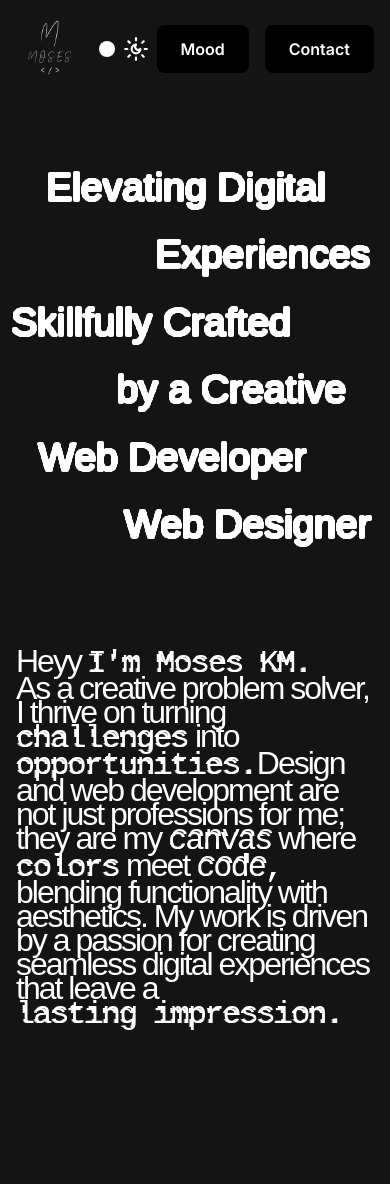
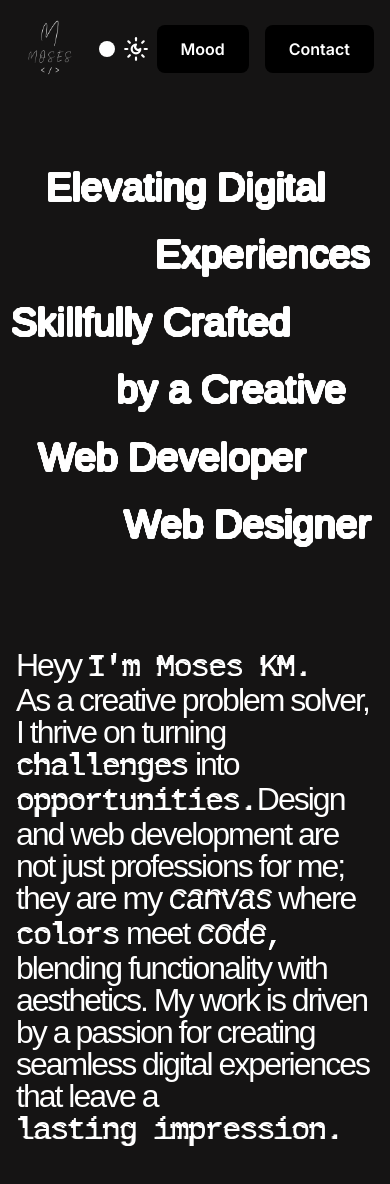
Before and after one commit to moses-ka/PortfolioMK, a Next.js app: page / in a window 390 px wide. Shown: the top 1184 px of the page. Built offline with nearby package versions, Linux system fonts and the light colour scheme.

Commit message:
fixed the line in aboutme section

```diff
--- a/src/app/components/AboutMe.tsx
+++ b/src/app/components/AboutMe.tsx
@@ -6,7 +6,7 @@ export default function AboutMe() {
     return (
         <div className="flex-row justify-center text-white w-screen h-screen overflow-hidden">
             <div className="flex flex-row justify-center md:justify-start items-center w-full">
-                <p className="w-full md:w-5/6 text-base md:text-4xl p-4 md:p-10 glitch-container">
+                <p className="w-full md:w-5/6 text-base md:text-4xl p-4 md:p-10 glitch-container leading-8">
                      Heyy <span className="glitch-text effect-1" data-text="I'm Moses KM.">I'm Moses KM.</span>
                     <br /> As a creative problem solver, I thrive on turning <span className="glitch-text effect-1" data-text="challenges ">challenges</span> into
                     <span className="glitch-text effect-1" data-text="opportunities. ">opportunities.</span>
```
